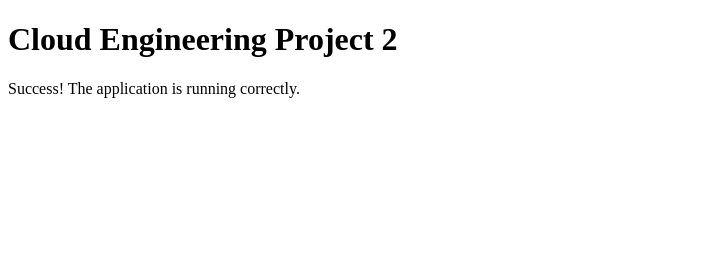
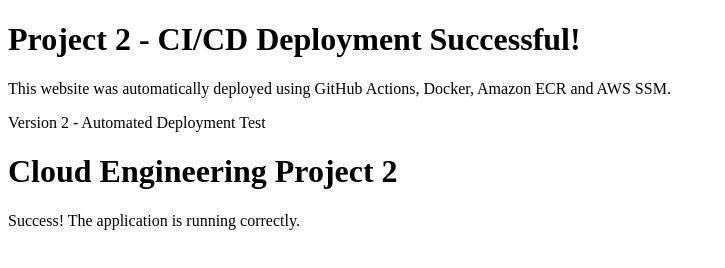
Before and after one commit to Has495/AWS-example, a plain HTML site: page project-2-docker-cicd/website.html in a window 1280 px wide. Shown: the whole page, without its empty margins (0-725 px from the left). Drawn offline with Linux system fonts and the light colour scheme.

Commit message:
Test automatic website deployment

```diff
--- a/project-2-docker-cicd/website.html
+++ b/project-2-docker-cicd/website.html
@@ -4,6 +4,9 @@
     <meta charset="UTF-8">
     <meta name="viewport" content="width=device-width, initial-scale=1.0">
     <title>Cloud Engineering Project 2</title>
+    <h1>Project 2 - CI/CD Deployment Successful!</h1>
+<p>This website was automatically deployed using GitHub Actions, Docker, Amazon ECR and AWS SSM.</p>
+<p>Version 2 - Automated Deployment Test</p>
 </head>
 <body>
 
```
